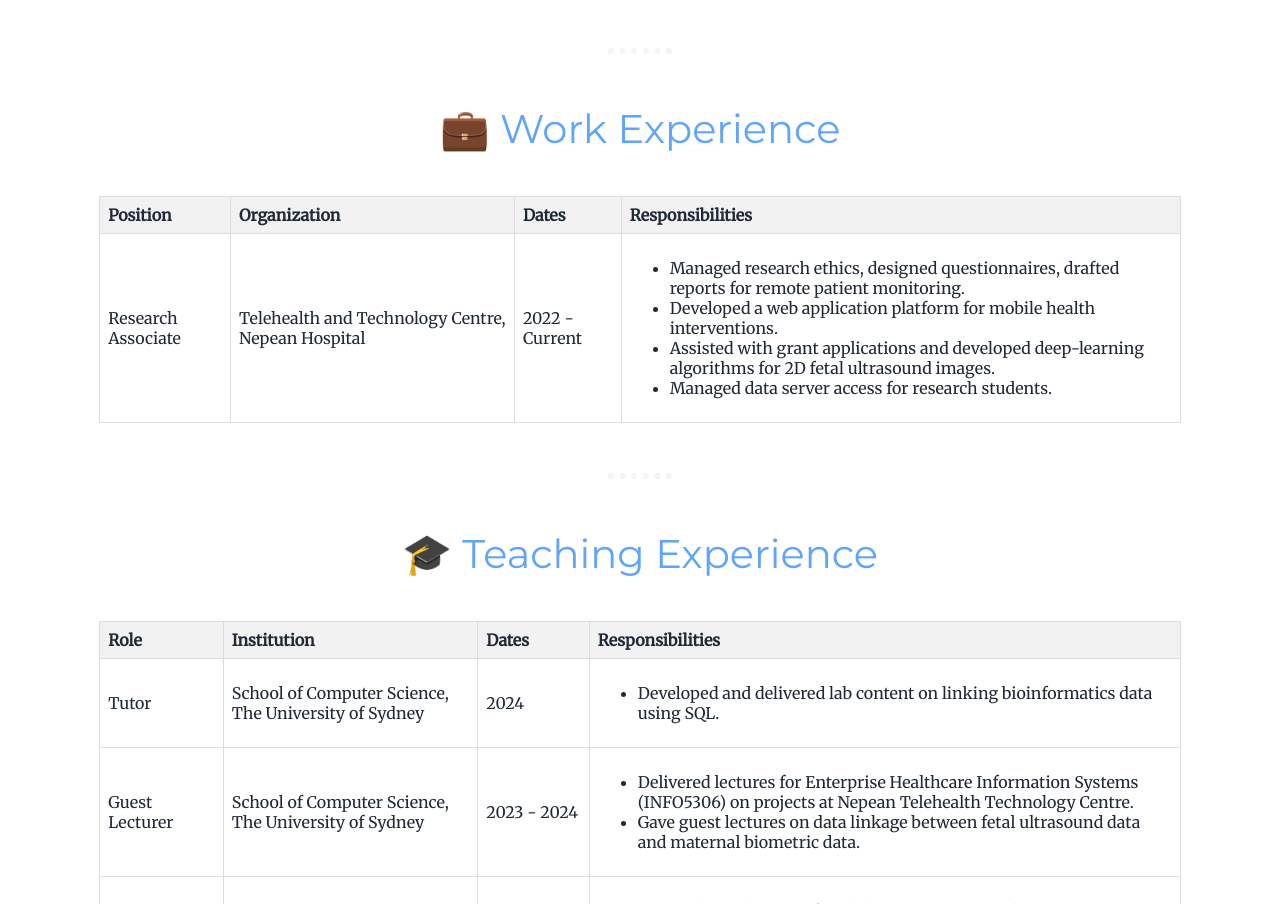
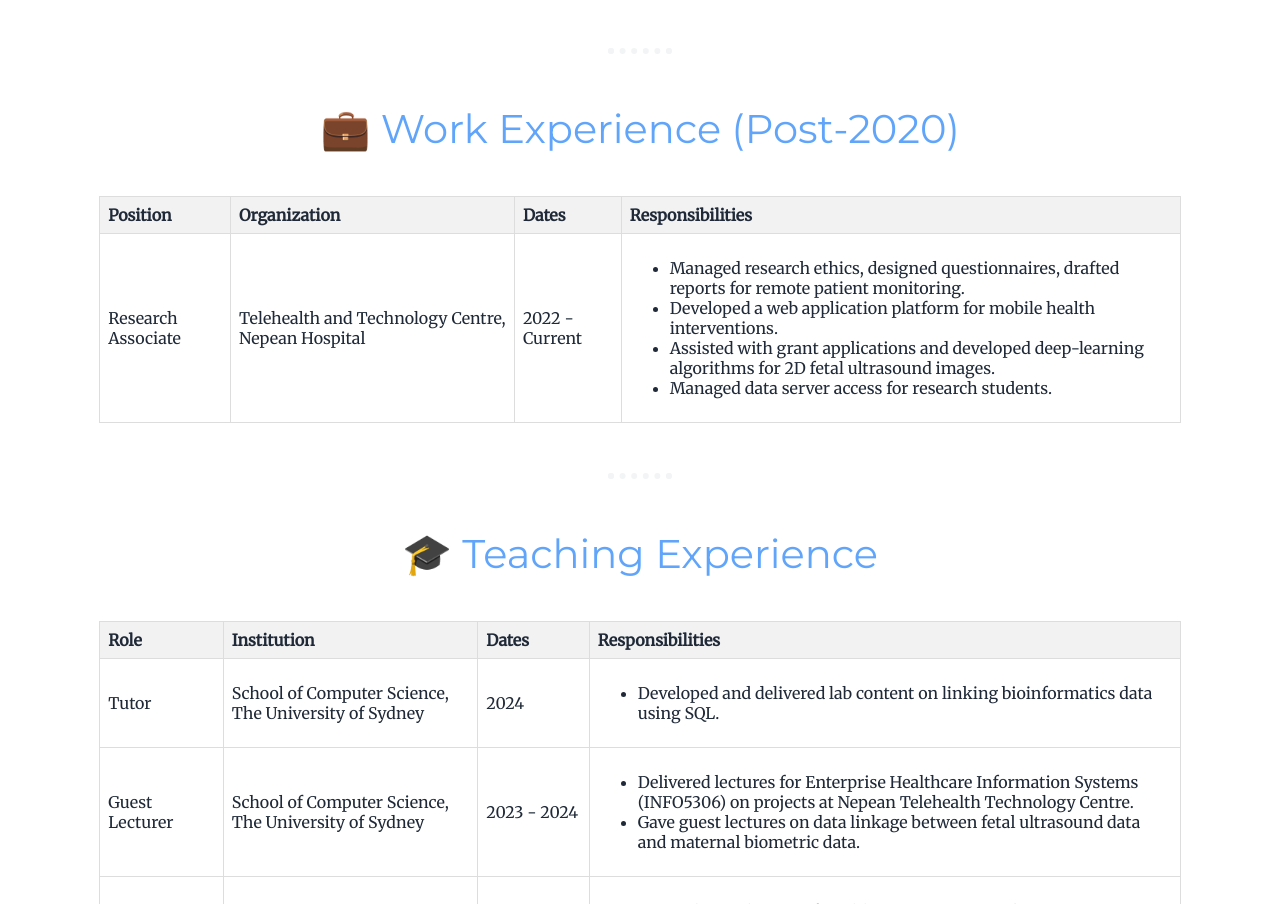
Before and after one commit to DasuberVetLeonidas/Leo-Personal-Profile, a plain HTML site: page index.html in a window 1280 px wide. Shown: the part 2163-3067 px from the top of the page. Drawn offline with Linux system fonts and the light colour scheme.

Commit message:
Update index.html

```diff
--- a/index.html
+++ b/index.html
@@ -148,7 +148,7 @@
         <hr>
 
         <div class="work-experience">
-            <h2>💼 Work Experience</h2>
+            <h2>💼 Work Experience (Post-2020)</h2>
             <table class="table-bordered">
                 <thead>
                     <tr>
```
